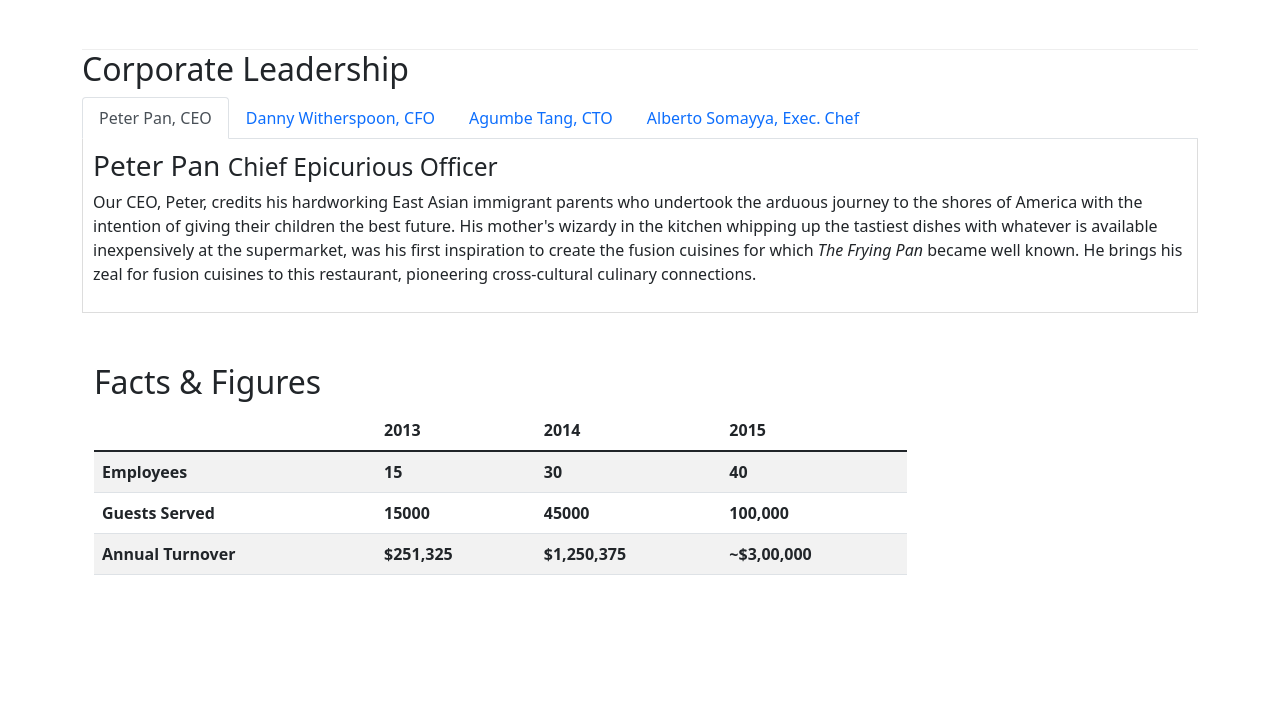
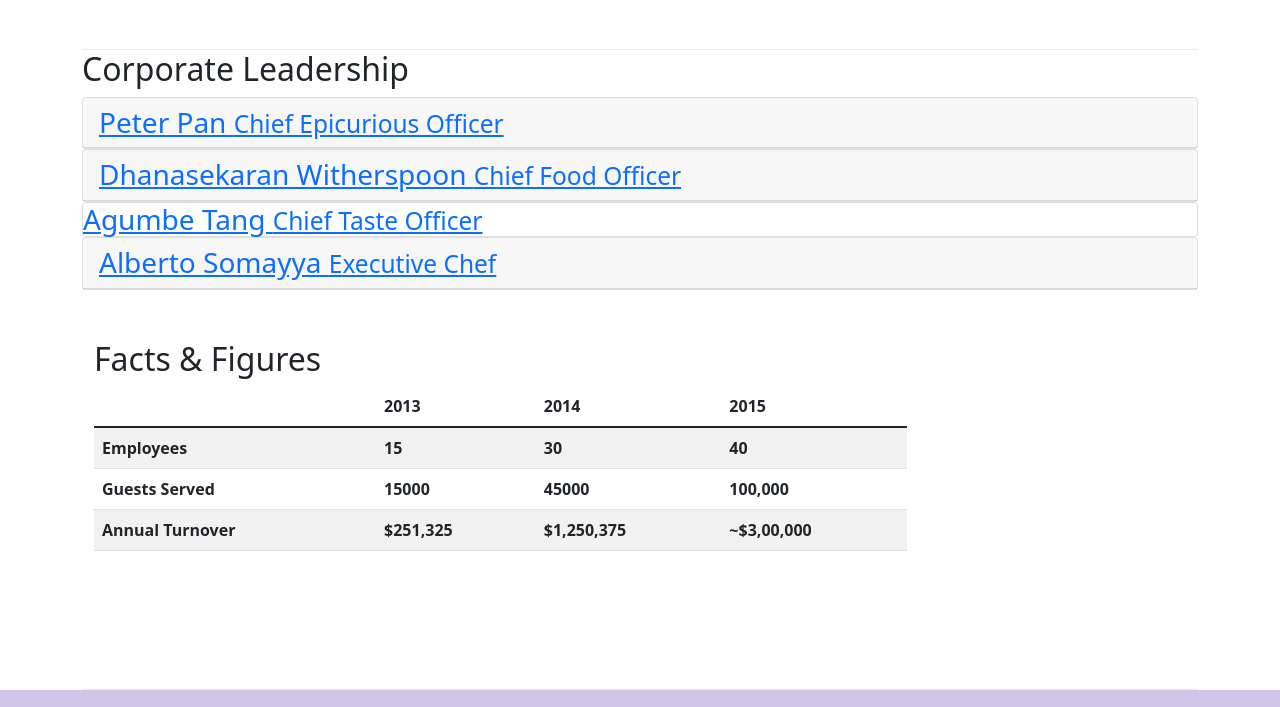
Before and after one commit to anjeljayswal/Web_Design, a website: page aboutus.html in a window 1280 px wide. Shown: the part 930-1637 px from the top of the page. Drawn offline with nearby package versions, Linux system fonts and the light colour scheme.

Commit message:
Accordion

```diff
--- a/aboutus.html
+++ b/aboutus.html
@@ -113,38 +113,68 @@
         <div class="row row content">
             <div class="col-12">
                 <h2>Corporate Leadership</h2>
-                <ul class="nav nav-tabs">
-                    <li class="nav-item">
-                        <a class="nav-link active" href="#peter" data-bs-toggle="tab">Peter Pan, CEO</a>
-                    </li>
-                    <li class="nav-item">
-                        <a class="nav-link" href="#danny" data-bs-toggle="tab">Danny Witherspoon, CFO</a>
-                    </li>
-                    <li class="nav-item">
-                        <a class="nav-link" href="#agumbe"data-bs-toggle="tab">Agumbe Tang, CTO</a>
-                    </li>
-                    <li class="nav-item">
-                        <a class="nav-link" href="#alberto"data-bs-toggle="tab">Alberto Somayya, Exec. Chef</a>
-                    </li>
-                </ul>
-                <div class="tab-content">
-                    <div  class="tab-pane active" id="peter">
-                        <h3>Peter Pan <small>Chief Epicurious Officer</small></h3>
-                        <p class="d-none d-sm-block">Our CEO, Peter, credits his hardworking East Asian immigrant parents who undertook the arduous journey to the shores of America with the intention of giving their children the best future. His mother's wizardy in the kitchen whipping up the tastiest dishes with whatever is available inexpensively at the supermarket, was his first inspiration to create the fusion cuisines for which <em>The Frying Pan</em> became well known. He brings his zeal for fusion cuisines to this restaurant, pioneering cross-cultural culinary connections.</p>
+
+                <div id="accordion">
+                    <div class="card">
+                        <div class="card-header" role="tab" id="peterhead">
+                            <h3 class="mb-0">
+                               <a  class="collapsed" data-bs-toggle="collapse" data-bs-target="#peter" >
+                                Peter Pan <small>Chief Epicurious Officer</small>
+                               </a>
+                            </h3>
+                        </div>
+                        <div  class="collapse active" id="peter" data-bs-parent="#accordion">
+                            <div class="card-body">
+                             <p class="d-none d-sm-block">Our CEO, Peter, credits his hardworking East Asian immigrant parents who undertook the arduous journey to the shores of America with the intention of giving their children the best future. His mother's wizardy in the kitchen whipping up the tastiest dishes with whatever is available inexpensively at the supermarket, was his first inspiration to create the fusion cuisines for which <em>The Frying Pan</em> became well known. He brings his zeal for fusion cuisines to this restaurant, pioneering cross-cultural culinary connections.</p>
+                            </div>
+                         </div>
                     </div>
 
-                    <div  class="tab-pane" id="danny">
-                        <h3>Dhanasekaran Witherspoon <small>Chief Food Officer</small></h3>
-                        <p class="d-none d-sm-block">Our CFO, Danny, as he is affectionately referred to by his colleagues, comes from a long established family tradition in farming and produce. His experiences growing up on a farm in the Australian outback gave him great appreciation for varieties of food sources. As he puts it in his own words, <em>Everything that runs, wins, and everything that stays, pays!</em></p>
+                    <div class="card">
+                        <div class="card-header" role="tab" id="dannyhead">
+                            <h3 class="mb-0">
+                                <a  class="collapsed" data-bs-toggle="collapse" data-bs-target="#danny">
+                                    Dhanasekaran Witherspoon <small>Chief Food Officer</small>
+                                </a>
+                            </h3>
+                        </div>
+                        <div  class="collapse" id="danny" data-bs-parent="#accordion">
+                            <div class="card-body">
+                                <p class="d-none d-sm-block">Our CFO, Danny, as he is affectionately referred to by his colleagues, comes from a long established family tradition in farming and produce. His experiences growing up on a farm in the Australian outback gave him great appreciation for varieties of food sources. As he puts it in his own words, <em>Everything that runs, wins, and everything that stays, pays!</em></p>
+                            </div>
+                        </div>
                     </div>
-                    <div role="tabpanel" class="tab-pane" id="agumbe">
-                        <h3>Agumbe Tang <small>Chief Taste Officer</small></h3>
-                        <p class="d-none d-sm-block">Blessed with the most discerning gustatory sense, Agumbe, our CTO, personally ensures that every dish that we serve meets his exacting tastes. Our chefs dread the tongue lashing that ensues if their dish does not meet his exacting standards. He lives by his motto, <em>You click only if you survive my lick.</em></p>
+
+                    <div class="card">
+                        <div class="crad-header" role="tab" id="agumbehead">
+                            <h3 class="mb-0">
+                                <a  class="collapsed" data-bs-toggle="collapse" data-bs-target="#agumbe">
+                                    Agumbe Tang <small>Chief Taste Officer</small>
+                                </a>
+                            </h3>
+                        </div>
+                        <div class="collapse" id="agumbe" data-bs-parent="#accordion">
+                            <div class="card-body" >
+                                <p class="d-none d-sm-block">Blessed with the most discerning gustatory sense, Agumbe, our CTO, personally ensures that every dish that we serve meets his exacting tastes. Our chefs dread the tongue lashing that ensues if their dish does not meet his exacting standards. He lives by his motto, <em>You click only if you survive my lick.</em></p>
+                            </div>
+                        </div>
                     </div>
-                    <div role="tabpanel" class="tab-pane" id="alberto">
-                        <h3>Alberto Somayya <small>Executive Chef</small></h3>
-                        <p class="d-none d-sm-block">Award winning three-star Michelin chef with wide International experience having worked closely with whos-who in the culinary world, he specializes in creating mouthwatering Indo-Italian fusion experiences. He says, <em>Put together the cuisines from the two craziest cultures, and you get a winning hit! Amma Mia!</em></p>
-                    </div>
+
+                   <div class="card">
+                       <div class="card-header" role="tab" id="albertohead">
+                        <h3 class="mb-0">
+                            <a class="collapsed" data-bs-toggle="collapse" data-bs-target="#alberto">
+                                Alberto Somayya <small>Executive Chef</small>
+                            </a>
+                        </h3>
+                       </div>
+                       <div class="collapse"  id="alberto" data-bs-parent="#accordion">
+                            <div class="card-body">
+                                <p class="d-none d-sm-block">Award winning three-star Michelin chef with wide International experience having worked closely with whos-who in the culinary world, he specializes in creating mouthwatering Indo-Italian fusion experiences. He says, <em>Put together the cuisines from the two craziest cultures, and you get a winning hit! Amma Mia!</em></p>
+                            </div>
+                       </div>
+                   </div>
+
                 </div>
             </div>
        </div>
```
